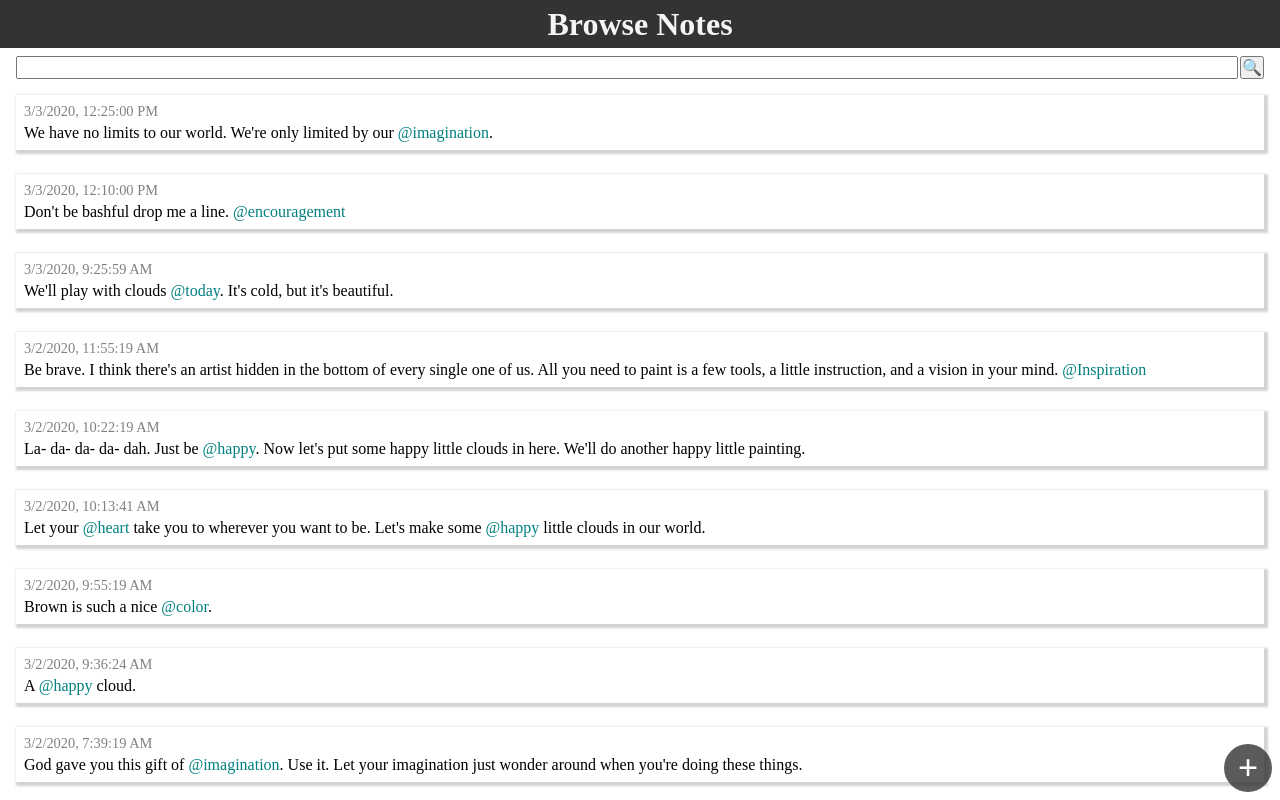
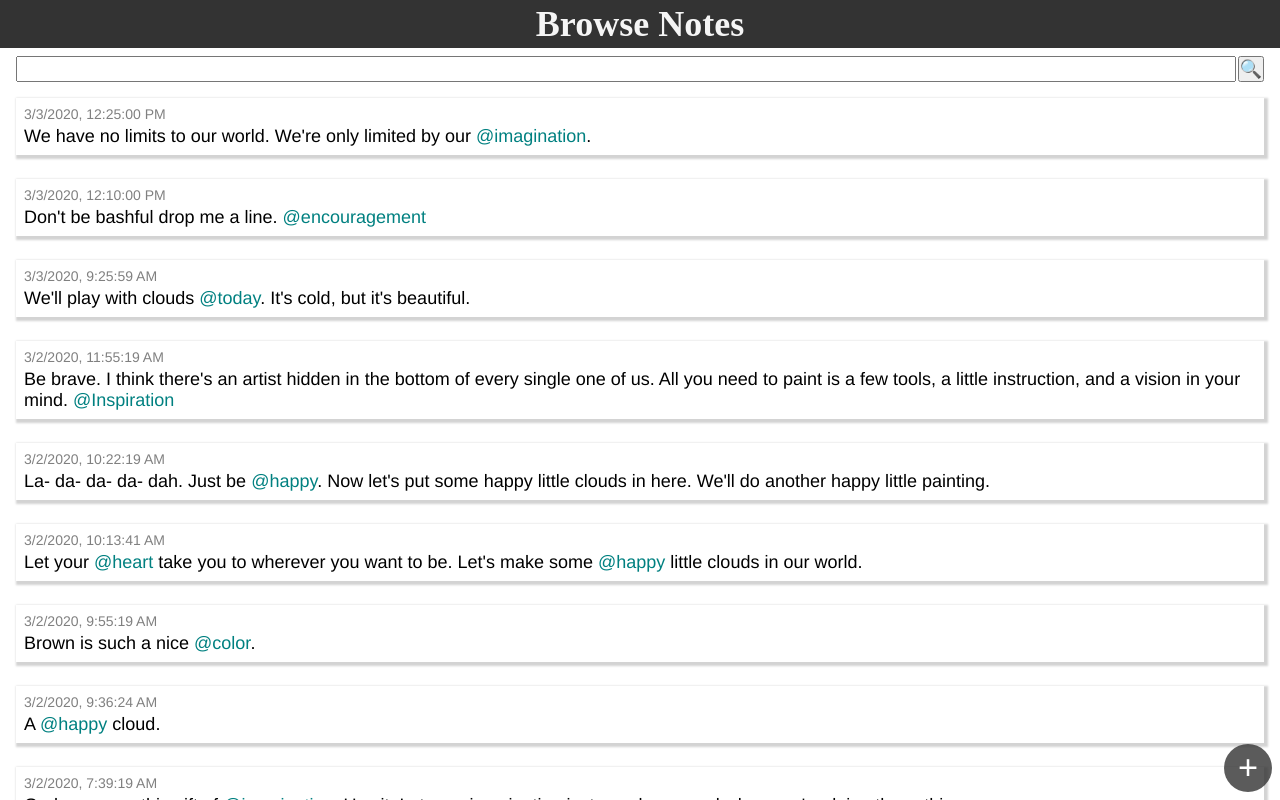
Before and after one commit to jamarob/jotter, a React (Create React App) app: page /notes in a window 1280 px wide. Built offline with nearby package versions, Linux system fonts and the light colour scheme.

Commit message:
Increase fonts size and set font family

```diff
--- a/src/GlobalStyle.js
+++ b/src/GlobalStyle.js
@@ -6,6 +6,14 @@ const GlobalStyle = createGlobalStyle`
     margin: 0;
     padding:0;
   }
+
+  body {
+    font-size: 18px;
+  }
+
+  input, textarea, button {
+    font-size: 1em;
+  }
 `
 
 export default GlobalStyle
--- a/src/components/DateView.js
+++ b/src/components/DateView.js
@@ -11,6 +11,6 @@ function toLocaleString(time) {
 
 const StyledDate = styled.div`
   color: gray;
-  font-size: 0.9em;
+  font-size: 14px;
   padding-bottom: 4px;
 `
--- a/src/components/Note.js
+++ b/src/components/Note.js
@@ -14,5 +14,6 @@ export default function({ created, text, onTagClick }) {
 
 const StyledNote = styled.section`
   box-shadow: 2px 2px 2px 2px lightgrey;
+  font-family: Helvetica Neue, Helvetica, Arial, sans-serif;
   padding: 8px;
 `
--- a/src/components/NoteForm.js
+++ b/src/components/NoteForm.js
@@ -48,14 +48,12 @@ const StyledNoteForm = styled.section`
   textarea {
     padding: 8px;
     grid-area: text;
-    font-size: 18px;
+    font-family: Helvetica Neue, Helvetica, Arial, sans-serif;
   }
 
   button {
     margin: 8px;
     border-radius: 8px;
-    font-weight: bold;
-    font-size: 18px;
   }
 
   .cancel {
--- a/src/components/Search.js
+++ b/src/components/Search.js
@@ -47,10 +47,5 @@ const StyledSearch = styled.section`
 
   input {
     flex-grow: 1;
-    font-size: 1em;
-  }
-
-  button {
-    font-size: 1em;
   }
 `
```
